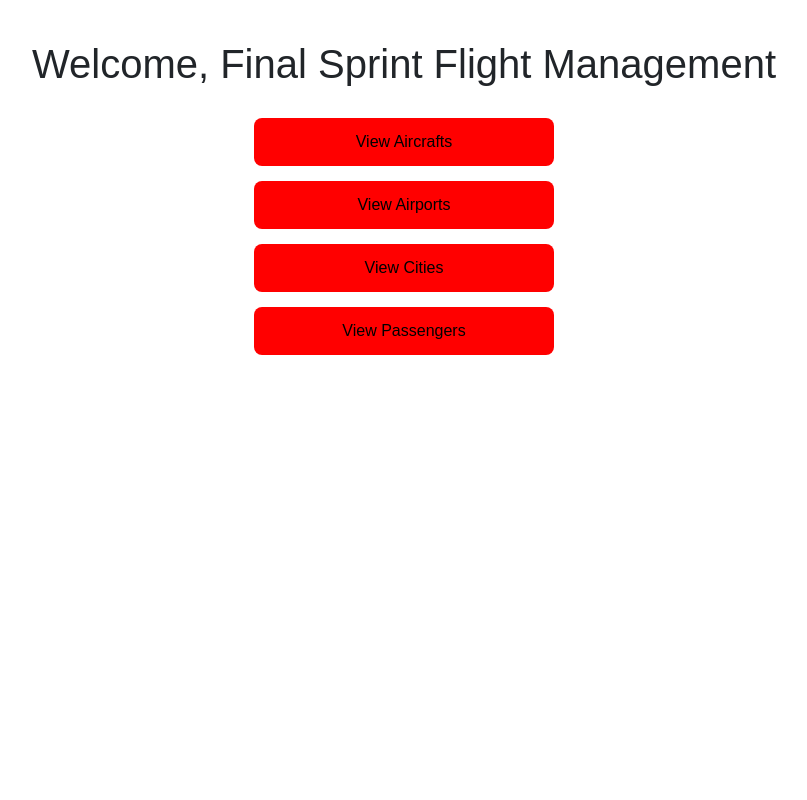
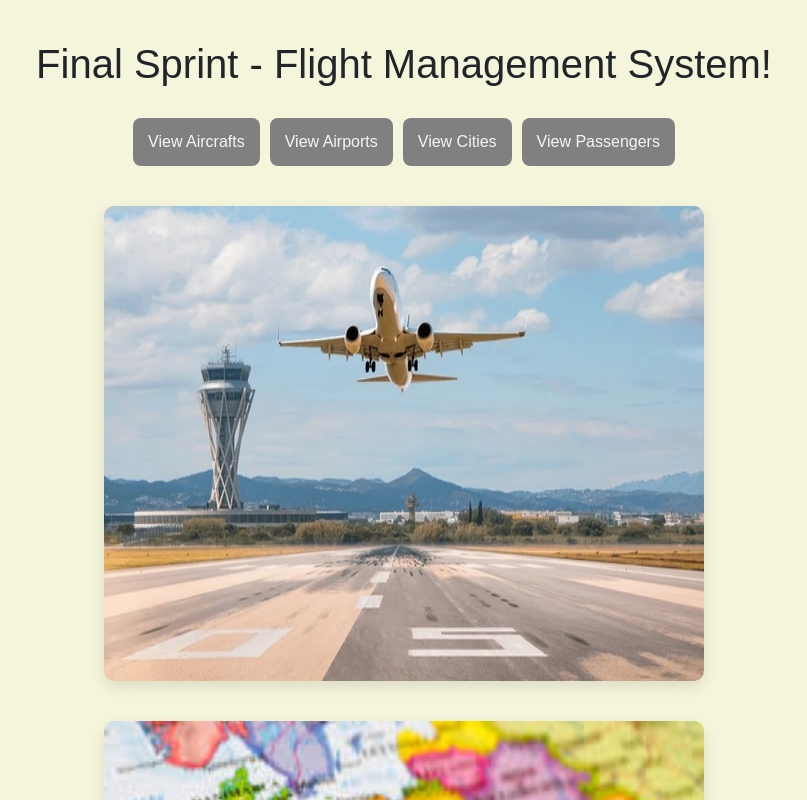
Before and after one commit to amandahalley/FinalSprint-Frontend, a React (Create React App) app: page / in a window 1280 px wide. Shown: the top 800 px of the page, without its empty margins (236-1043 px from the left). Built offline with nearby package versions, Linux system fonts and the light colour scheme.

Commit message:
styled the HomePage

```diff
--- a/src/components/pages/HomePage.css
+++ b/src/components/pages/HomePage.css
@@ -1,7 +1,9 @@
 .homepage-container {
   text-align: center;
+  min-height: 100vh;
   padding: 40px;
   font-family: Arial, Helvetica, sans-serif;
+  background-color: beige;
 }
 
 .homepage-title {
@@ -9,24 +11,39 @@
   margin-bottom: 30px;
 }
 
+.image-row {
+  display: flex;
+  justify-content: center;
+  gap: 40px;
+  flex-wrap: wrap;
+  margin: 40px;
+}
+
+.homepage-img {
+  width: 600px;
+  height: 475px;
+  border-radius: 10px;
+  box-shadow: 0 6px 15px rgba(0, 0, 0, 0.1);
+  transition: transform 0.3s ease;
+}
+
 .nav {
   display: flex;
-  flex-direction: column;
-  gap: 15px;
-  max-width: 300px;
-  margin: 0 auto;
+  gap: 10px;
+  justify-content: center;
 }
 
 .nav-button {
-  padding: 12px 20px;
+  padding: 12px 15px;
   font-size: 1rem;
   text-decoration: none;
-  background-color: red;
-  color: black;
+  background-color: grey;
+  color: whitesmoke;
   border-radius: 8px;
   transition: background-color 0.3s ease;
 }
 
 .nav-button:hover {
   background-color: whitesmoke;
+  color: black;
 }
--- a/src/components/pages/HomePage.jsx
+++ b/src/components/pages/HomePage.jsx
@@ -1,12 +1,14 @@
 import React from "react";
 import { Link } from "react-router-dom";
+import takeOff from "../../assets/takeoff.png";
+import map from "../../assets/map.png";
 import "./HomePage.css";
 
 const HomePage = () => {
   return (
     <div className="homepage-container">
       <h1 className="homepage-title">
-        Welcome, Final Sprint Flight Management
+        Final Sprint - Flight Management System!
       </h1>
       <div className="nav">
         <Link to="/aircrafts" className="nav-button">
@@ -22,6 +24,14 @@ const HomePage = () => {
           View Passengers
         </Link>
       </div>
+      <div className="image-row">
+        <div>
+          <img src={takeOff} alt="departure" className="homepage-img" />
+        </div>
+        <div>
+          <img src={map} alt="Map" className="homepage-img" />
+        </div>
+      </div>
     </div>
   );
 };
```
Also changed, not shown: src/assets/map.png (added), src/assets/takeoff.png (added).
